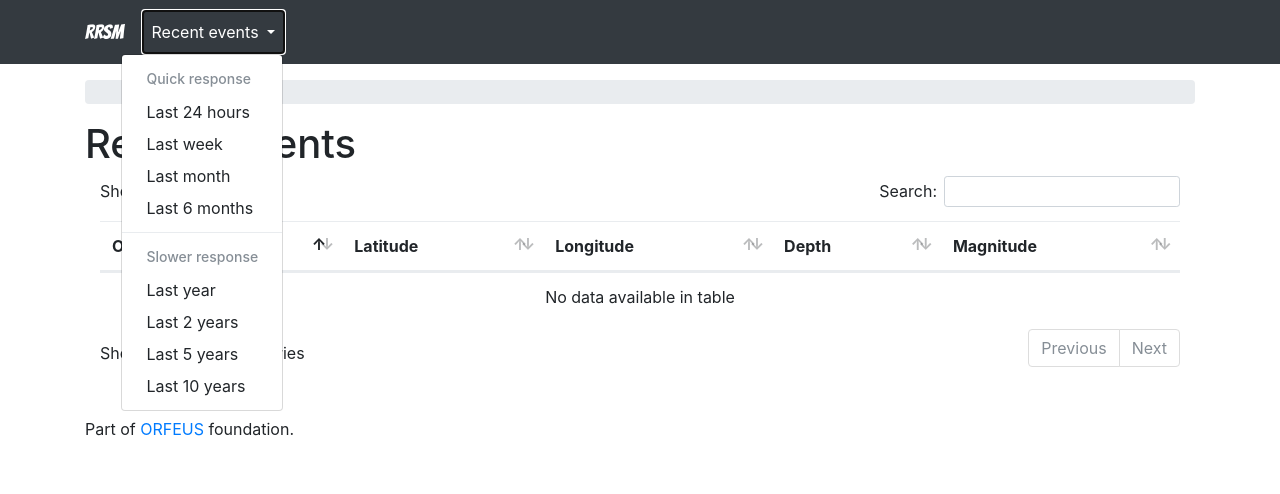
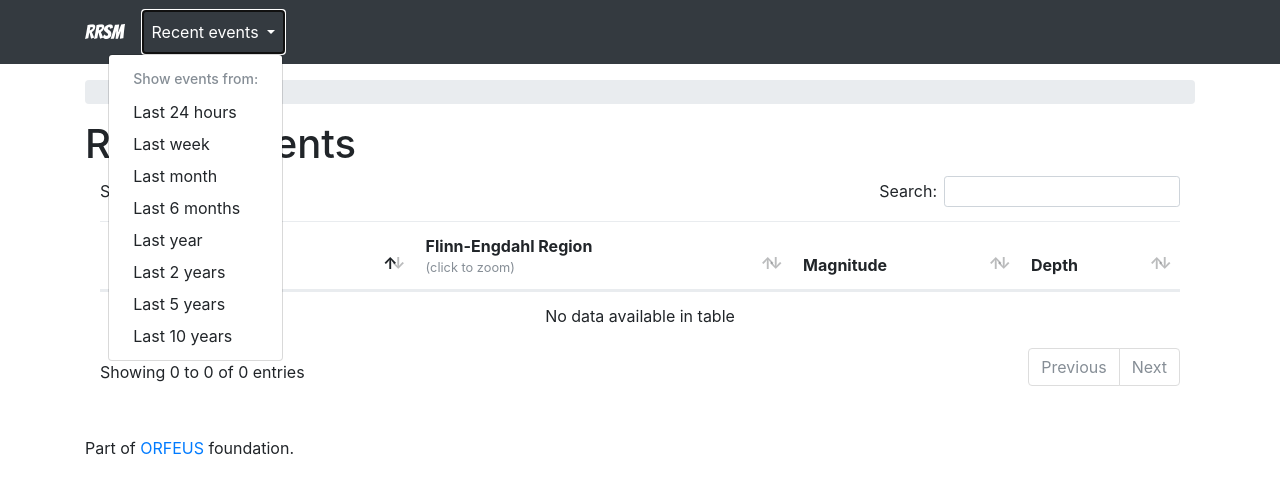
Before and after one commit to EIDA/rrsm, a Django app: template src/rrsm/templates/recent_events.html in a window 1280 px wide, after a click on "Recent events". Shown: the top 494 px of the page. Run offline with Django 3.2, Linux system fonts and the light colour scheme; the template is opened without the code that fills it, so the values that code supplies are empty; some libraries are stand-ins or nearby versions.

```diff
--- a/src/rrsm/rrsm/urls.py
+++ b/src/rrsm/rrsm/urls.py
@@ -15,6 +15,8 @@ urlpatterns = [
     path('', rrsmi_view.HomeListView.as_view(), name='home'),
     re_path(r'^recent/(?P<days>\w+)/$',
         rrsmi_view.RecentEventsListView.as_view(), name='recent_events'),
+    re_path(r'^event/(?P<id>\w+)/$',
+        rrsmi_view.EventDetailsListView.as_view(), name='event_details'),
     path('login/', auth_views.LoginView.as_view(
         template_name='login.html'), name='login'),
     path('logout/', auth_views.LogoutView.as_view(), name='logout'),
--- a/src/rrsm/templates/base.html
+++ b/src/rrsm/templates/base.html
@@ -31,13 +31,11 @@
                 Recent events
               </a>
               <div class="dropdown-menu dropdown-menu-right" aria-labelledby="userMenu">
-                <h6 class="dropdown-header">Quick response</h6>
+                <h6 class="dropdown-header">Show events from:</h6>
                 <a class="dropdown-item" href="{% url 'recent_events' 1 %}">Last 24 hours</a>
                 <a class="dropdown-item" href="{% url 'recent_events' 7 %}">Last week</a>
                 <a class="dropdown-item" href="{% url 'recent_events' 31 %}">Last month</a>
                 <a class="dropdown-item" href="{% url 'recent_events' 180 %}">Last 6 months</a>
-                <div class="dropdown-divider"></div>
-                <h6 class="dropdown-header">Slower response</h6>
                 <a class="dropdown-item" href="{% url 'recent_events' 365 %}">Last year</a>
                 <a class="dropdown-item" href="{% url 'recent_events' 730 %}">Last 2 years</a>
                 <a class="dropdown-item" href="{% url 'recent_events' 1825 %}">Last 5 years</a>
--- a/src/rrsm/templates/recent_events.html
+++ b/src/rrsm/templates/recent_events.html
@@ -29,26 +29,33 @@
 <table id="events_table" class="table" cellspacing="0" width="100%">
   <thead>
     <tr>
-      <th>Origin time</th>
-      <th>Latitude</th>
-      <th>Longitude</th>
+      <th>
+        Event origin time
+        <small class="text-muted d-block">(click for details)</small>
+      </th>
+      <th>
+        Flinn-Engdahl Region
+        <small class="text-muted d-block">(click to zoom)</small>
+      </th>
+      <th>Magnitude</th>
       <th>Depth</th>
-      <th>Magnitude</th>
     </tr>
   </thead>
   <tbody>
     {% for e in events %}
     <tr>
-      <td><a href="#" onclick="zoomEvent(parseFloat('{{ e.origin_latitude }}'),parseFloat('{{ e.origin_longitude }}'));">{{ e.parse_origin_time }}</a></td>
-      <td>{{ e.origin_latitude }}</td>
-      <td>{{ e.origin_longitude }}</td>
+      <td><a href="">{{ e.parse_origin_time }}</a></td>
+      <td>
+        <a href="#" onclick="zoomEvent(parseFloat('{{ e.origin_latitude }}'),parseFloat('{{ e.origin_longitude }}'));">{{ e.get_flinn_engdahl }}</a>
+        <small class="text-muted d-block">Latitude: {{ e.origin_latitude }}, Longitude: {{ e.origin_longitude }}</small>
+      </td>
+      <td>{{ e.magnitude_value }}</td>
       <td>{{ e.origin_depth }}</td>
-      <td>{{ e.magnitude_value }}</td>
     </tr>
     <script type="text/javascript">
       var getEventColor=function(value){if(value<2.0){return'#75FF33'}else if(value<4.0){return'#DBFF33'}else if(value<6.0){return'#FFBD33'}else{return'#FF5733'}}
       var latitude=parseFloat("{{ e.origin_latitude }}"),longitude=parseFloat("{{ e.origin_longitude }}"),depth=parseFloat("{{ e.origin_depth }}"),magnitude=parseFloat("{{ e.magnitude_value }}");if(!isNaN(latitude)&&!isNaN(longitude)){var point=new ol.Feature({geometry:new ol.geom.Point(ol.proj.fromLonLat([longitude,latitude])),name:`<b>Time:</b> {{ e.parse_origin_time }}<br><b>Latitude:</b> ${latitude}<br><b>Longitude:</b> ${longitude}<br><b>Depth:</b> ${depth}<br><b>Magnitude:</b> ${magnitude}`});point.setStyle(new ol.style.Style({image:new ol.style.Circle({radius:magnitude**2/4,fill:new ol.style.Fill({color:getEventColor(magnitude)}),stroke:new ol.style.Stroke({color:'#000000',width:1})})})),vectorSource.addFeature(point)}
-      var zoomEvent=function(lat,lon){$(element).popover('dispose');map.getView().animate({center:ol.proj.fromLonLat([lon,lat]),duration:1000,zoom:10})}
+      var zoomEvent=function(lat,lon){$(element).popover('dispose');map.getView().animate({center:ol.proj.fromLonLat([lon,lat]),duration:1000,zoom:7})}
     </script>
     {% endfor %}
   </tbody>
```
Also changed, not shown: src/rrsm/requirements.txt (+20 -0 lines), src/rrsm/rrsmi/fdsn/base_classes.py (+9 -0 lines), src/rrsm/rrsmi/views.py (+17 -0 lines), src/rrsm/templates/event_details.html (added).
